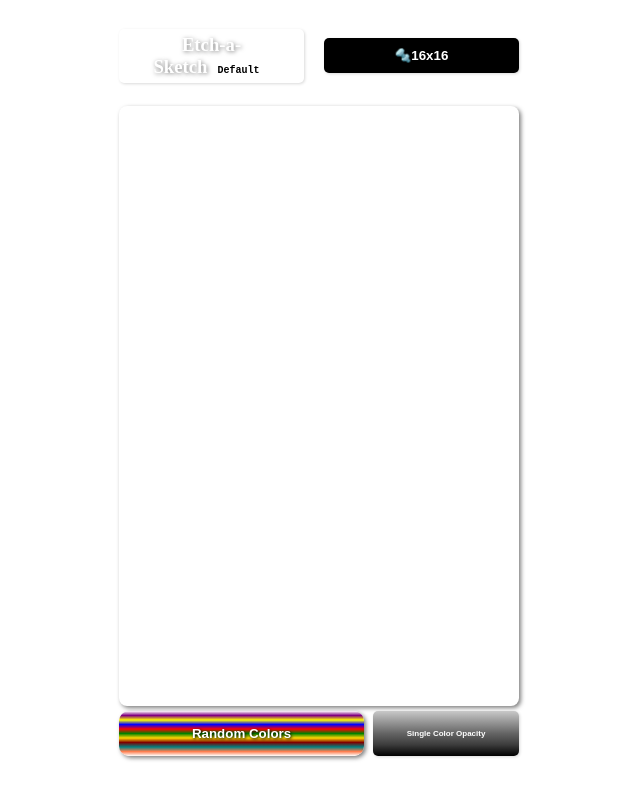
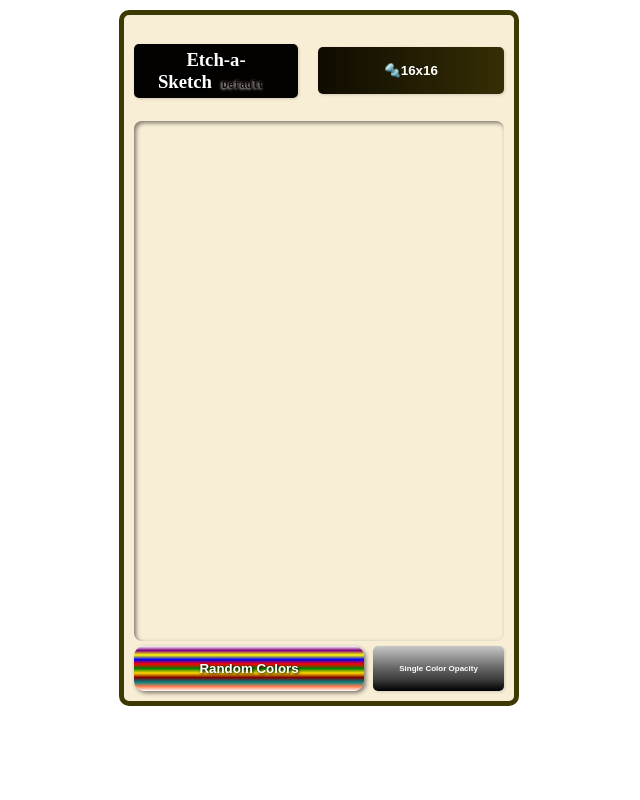
Before and after one commit to PRINCE-OBOT/Etch-a-Sketch, a plain HTML site: page index.html in a window 1280 px wide. Shown: the whole page, without its empty margins (321-961 px from the left). Drawn offline with Linux system fonts and the light colour scheme.

Commit message:
Update the User Interface

```diff
--- a/style.css
+++ b/style.css
@@ -12,13 +12,18 @@
   gap: 5px;
   min-width: 400px;
   max-width: 500px;
+  border: 5px solid rgb(60, 58, 2);
+  background: rgb(248, 238, 214);
+  padding: 10px;
+  border-radius: 10px;
 }
 .container {
   display: flex;
   flex-direction: column;
-  height: 75vh;
-  box-shadow: 2px 2px 4px rgba(0, 0, 0, 0.5);
+  height: 65vh;
+  box-shadow: inset 2px 2px 4px rgba(0, 0, 0, 0.5);
   border-radius: 8px;
+  padding: 2px;
 }
 .containerChildToggle {
   display: flex;
@@ -44,20 +49,22 @@
   padding: 5px;
   border-radius: 5px;
   cursor: pointer;
+  background: rgb(3, 2, 0);
 }
 code {
   text-shadow: none;
-  color: black;
+  color: rgb(15, 4, 4);
   font-size: 10px;
   padding: 10px;
+  text-shadow: -1px 1px 3px white;
 }
 .dimension {
   color: white;
   font-weight: 900;
   box-shadow: 1px 1px 3px rgba(0, 0, 0, 0.15);
-  background: black;
+  background: linear-gradient(to right, rgb(15, 11, 1), rgb(53, 46, 5));
   border: none;
-  padding: 10px;
+  padding: 16px;
   border-radius: 5px;
   display: flex;
   align-items: center;
```
